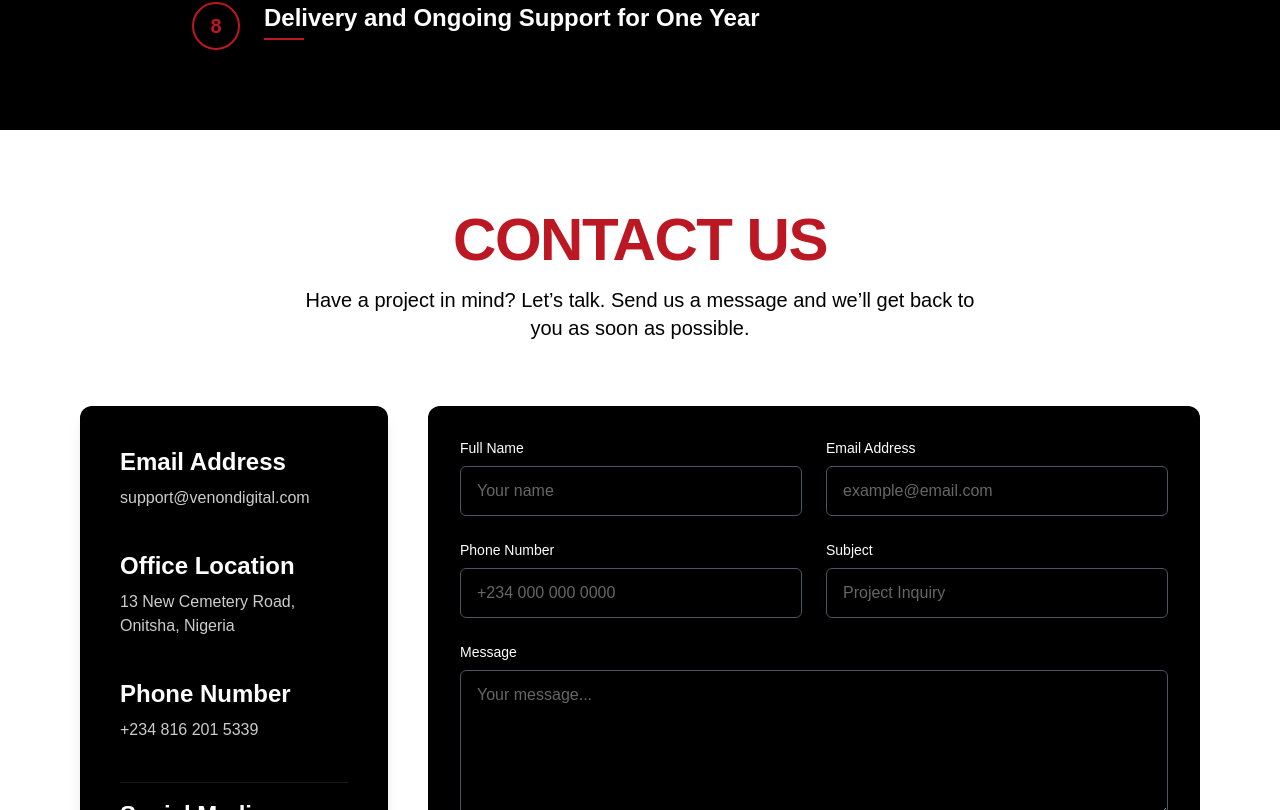
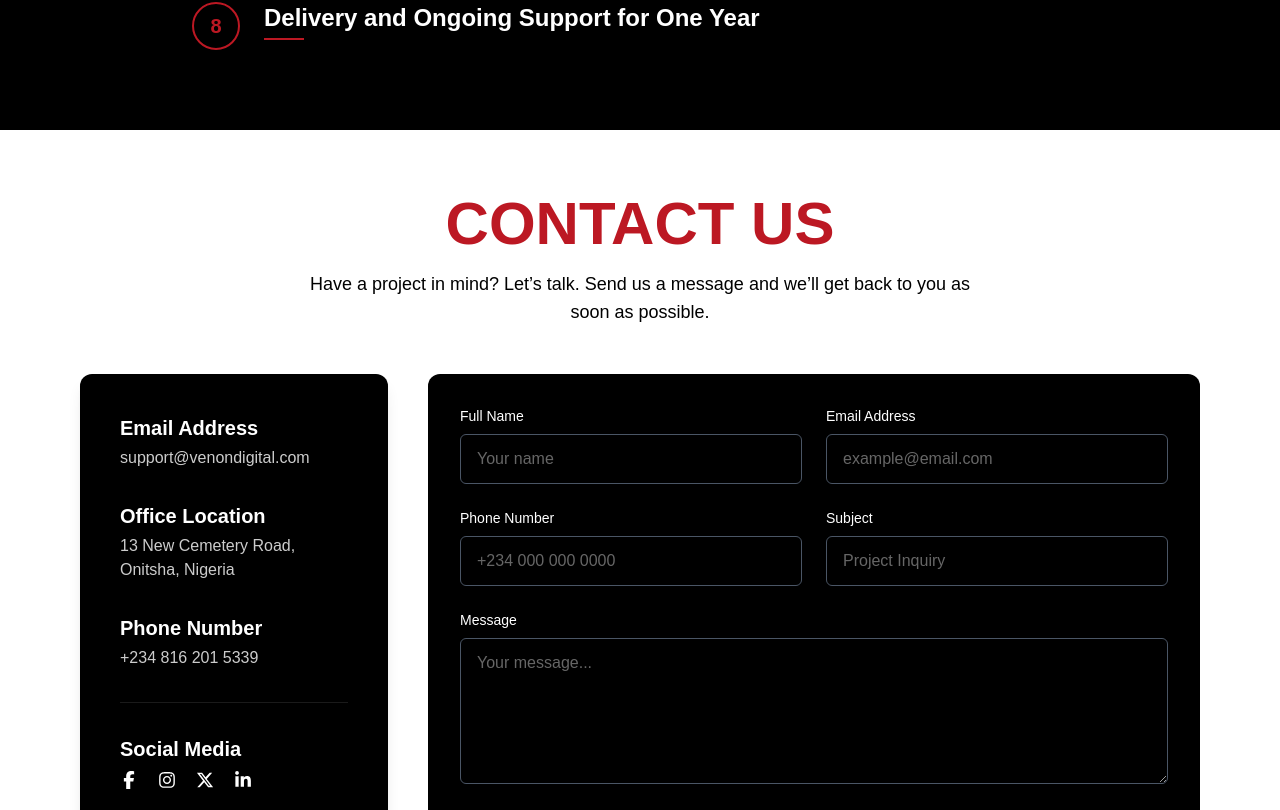
Before and after one commit to TechKrypt/Venon-DS, a Next.js app: page / in a window 1280 px wide. Shown: the part 4130-4940 px from the top of the page. Built offline with nearby package versions, Linux system fonts and the light colour scheme.

Commit message:
Made contact and about sections mobile responsive

```diff
--- a/src/app/components/About.js
+++ b/src/app/components/About.js
@@ -4,10 +4,9 @@ import { motion } from 'framer-motion';
 
 export default function About() {
   return (
-    <section
-      id="about"
-      className="w-full bg-black text-white pt-6 md:pt-16 pb-16 px-6 md:px-10 flex flex-col md:flex-row items-start md:items-center justify-center gap-10"
+    <section id="about" className="w-full bg-black text-white pt-6 sm:pt-8 md:pt-16 pb-16 px-4 sm:px-6 md:px-10 flex flex-col md:flex-row items-start md:items-center justify-center gap-10"
     >
+
       {/* ABOUT Heading (Visible Only on Desktop) */}
       <motion.div
         initial={{ opacity: 0, x: -50 }}
--- a/src/app/components/Contact.js
+++ b/src/app/components/Contact.js
@@ -44,10 +44,10 @@ export default function Contact() {
 
     try {
       await emailjs.sendForm(
-        'service_dw24kqg', // ✅ your EmailJS service ID
-        'template_w20n8jv', // ✅ your EmailJS template ID
+        'service_dw24kqg',
+        'template_w20n8jv',
         form.current,
-        'OpACznDfCrG49-Awn' // ✅ your EmailJS public key
+        'OpACznDfCrG49-Awn'
       );
       setSuccess('Message sent successfully!');
       setFormData({
@@ -57,44 +57,44 @@ export default function Contact() {
         subject: '',
         message: '',
       });
-      window.grecaptcha.reset(); // Reset captcha
+      window.grecaptcha.reset();
     } catch (err) {
       setError('Something went wrong. Please try again.');
     }
   };
 
   return (
-    <section id="contact" className="bg-white text-white py-20 px-6 md:px-20 font-inter">
+    <section id="contact" className="bg-white text-white py-16 px-4 sm:px-6 md:px-12 lg:px-20 font-inter overflow-hidden">
       <script src="https://www.google.com/recaptcha/api.js" async defer></script>
 
-      <div className="text-center mb-16">
-        <h2 className="text-[#bc1823] text-5xl md:text-6xl font-extrabold font-poppins tracking-tight">
+      <div className="text-center mb-12">
+        <h2 className="text-[#bc1823] text-4xl md:text-6xl font-extrabold font-poppins">
           CONTACT US
         </h2>
-        <p className="mt-4 text-black text-lg md:text-xl max-w-2xl mx-auto">
+        <p className="mt-4 text-black text-base md:text-lg max-w-2xl mx-auto">
           Have a project in mind? Let’s talk. Send us a message and we’ll get back to you as soon as possible.
         </p>
       </div>
 
-      <div className="max-w-7xl mx-auto grid md:grid-cols-10 gap-10">
+      <div className="max-w-7xl mx-auto grid grid-cols-1 md:grid-cols-10 gap-6 md:gap-10">
         {/* Contact Info */}
-        <div className="bg-black p-10 rounded-xl space-y-10 md:col-span-3 shadow-lg">
+        <div className="bg-black p-6 md:p-10 rounded-xl space-y-8 md:col-span-3 shadow-lg">
           <div>
-            <h4 className="text-2xl font-extrabold text-white mb-2">Email Address</h4>
-            <p className="text-white/80 text-base">support@venondigital.com</p>
+            <h4 className="text-xl font-extrabold mb-1">Email Address</h4>
+            <p className="text-white/80 text-sm sm:text-base">support@venondigital.com</p>
           </div>
           <div>
-            <h4 className="text-2xl font-extrabold text-white mb-2">Office Location</h4>
-            <p className="text-white/80 text-base">13 New Cemetery Road, Onitsha, Nigeria</p>
+            <h4 className="text-xl font-extrabold mb-1">Office Location</h4>
+            <p className="text-white/80 text-sm sm:text-base">13 New Cemetery Road, Onitsha, Nigeria</p>
           </div>
           <div>
-            <h4 className="text-2xl font-extrabold text-white mb-2">Phone Number</h4>
-            <p className="text-white/80 text-base">+234 816 201 5339</p>
+            <h4 className="text-xl font-extrabold mb-1">Phone Number</h4>
+            <p className="text-white/80 text-sm sm:text-base">+234 816 201 5339</p>
           </div>
-          <hr className="border-white/10 my-4" />
+          <hr className="border-white/10" />
           <div>
-            <h4 className="text-2xl font-extrabold text-white mb-4">Social Media</h4>
-            <div className="flex items-center gap-6 text-white text-lg">
+            <h4 className="text-xl font-extrabold mb-2">Social Media</h4>
+            <div className="flex gap-5 text-lg">
               <a href="#"><FaFacebookF /></a>
               <a href="#"><FaInstagram /></a>
               <a href="#"><FaXTwitter /></a>
@@ -107,56 +107,30 @@ export default function Contact() {
         <form
           ref={form}
           onSubmit={handleSubmit}
-          className="bg-black p-8 rounded-xl space-y-6 md:col-span-7"
+          className="bg-black p-6 md:p-8 rounded-xl space-y-6 md:col-span-7"
         >
           {error && <p className="text-red-500 font-medium">{error}</p>}
           {success && <p className="text-green-500 font-medium">{success}</p>}
 
-          <div className="grid md:grid-cols-2 gap-6">
-            <div>
-              <label className="block mb-2 text-sm font-medium">Full Name</label>
-              <input
-                name="fullName"
-                value={formData.fullName}
-                onChange={handleChange}
-                type="text"
-                placeholder="Your name"
-                className="w-full px-4 py-3 rounded-md bg-black border border-gray-600 text-white placeholder-white/40 focus:outline-none focus:ring-2 focus:ring-[#bc1823]"
-              />
-            </div>
-            <div>
-              <label className="block mb-2 text-sm font-medium">Email Address</label>
-              <input
-                name="email"
-                value={formData.email}
-                onChange={handleChange}
-                type="email"
-                placeholder="example@email.com"
-                className="w-full px-4 py-3 rounded-md bg-black border border-gray-600 text-white placeholder-white/40 focus:outline-none focus:ring-2 focus:ring-[#bc1823]"
-              />
-            </div>
-            <div>
-              <label className="block mb-2 text-sm font-medium">Phone Number</label>
-              <input
-                name="phone"
-                value={formData.phone}
-                onChange={handleChange}
-                type="text"
-                placeholder="+234 000 000 0000"
-                className="w-full px-4 py-3 rounded-md bg-black border border-gray-600 text-white placeholder-white/40 focus:outline-none focus:ring-2 focus:ring-[#bc1823]"
-              />
-            </div>
-            <div>
-              <label className="block mb-2 text-sm font-medium">Subject</label>
-              <input
-                name="subject"
-                value={formData.subject}
-                onChange={handleChange}
-                type="text"
-                placeholder="Project Inquiry"
-                className="w-full px-4 py-3 rounded-md bg-black border border-gray-600 text-white placeholder-white/40 focus:outline-none focus:ring-2 focus:ring-[#bc1823]"
-              />
-            </div>
+          <div className="grid grid-cols-1 md:grid-cols-2 gap-6">
+            {[
+              { name: 'fullName', type: 'text', placeholder: 'Your name', label: 'Full Name' },
+              { name: 'email', type: 'email', placeholder: 'example@email.com', label: 'Email Address' },
+              { name: 'phone', type: 'text', placeholder: '+234 000 000 0000', label: 'Phone Number' },
+              { name: 'subject', type: 'text', placeholder: 'Project Inquiry', label: 'Subject' },
+            ].map(({ name, type, placeholder, label }) => (
+              <div key={name}>
+                <label className="block mb-2 text-sm font-medium">{label}</label>
+                <input
+                  name={name}
+                  value={formData[name]}
+                  onChange={handleChange}
+                  type={type}
+                  placeholder={placeholder}
+                  className="w-full px-4 py-3 rounded-md bg-black border border-gray-600 text-white placeholder-white/40 focus:outline-none focus:ring-2 focus:ring-[#bc1823]"
+                />
+              </div>
+            ))}
           </div>
 
           <div>
@@ -171,7 +145,6 @@ export default function Contact() {
             ></textarea>
           </div>
 
-          {/* ✅ reCAPTCHA box (V2 checkbox) */}
           <div className="g-recaptcha" data-sitekey="6LekYV8rAAAAAL1pXiXhM5YjN76A5IS9XWlPkQWs"></div>
 
           <button
```
Also changed, not shown: public/VDS OG.png.
